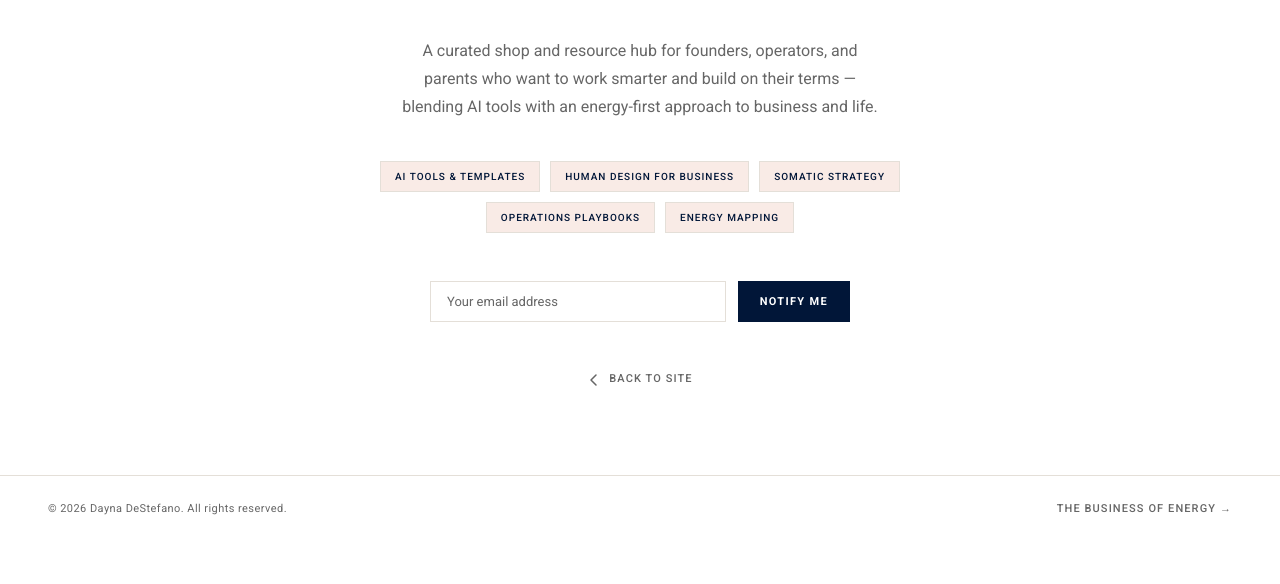
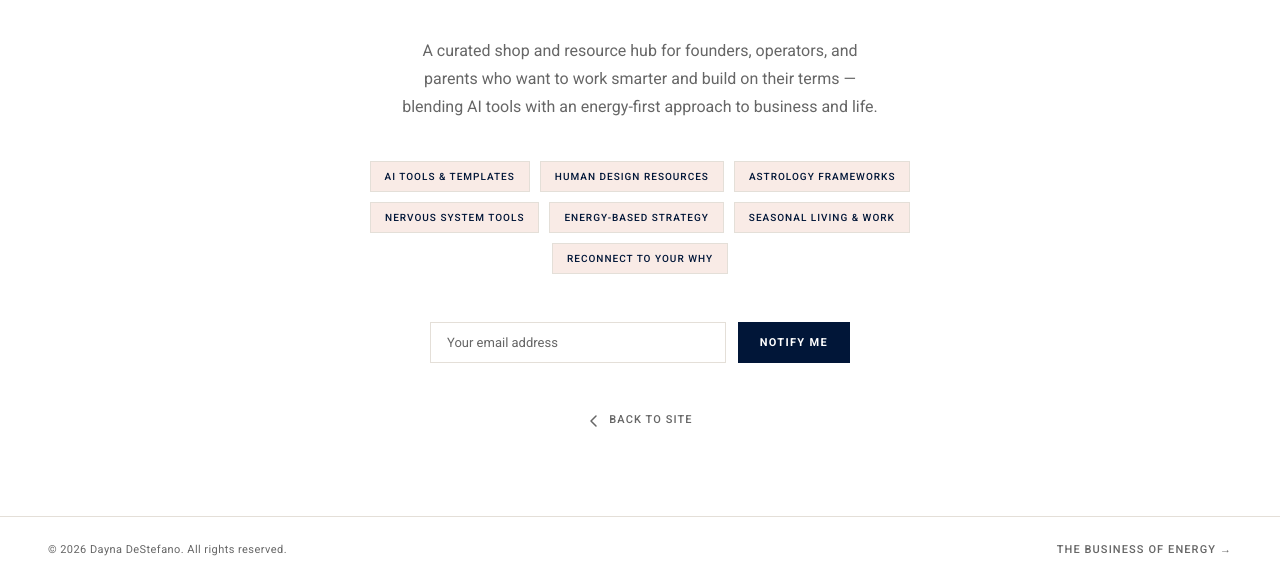
Before and after one commit to nickdestefano2905/dayna-destefano-website, a website: page resources.html in a window 1280 px wide. Shown: the part 297-881 px from the top of the page. Before the commit the page ends 840 px from the top, so only its background shows below. Drawn offline with Linux system fonts and the light colour scheme.

Commit message:
Update resources page teaser tags to reflect energy & AI framework themes
Co-Authored-By: Claude Sonnet 4.6 <noreply@anthropic.com>

```diff
--- a/resources.html
+++ b/resources.html
@@ -93,10 +93,12 @@ footer{padding:24px 48px;border-top:1px solid var(--rule);display:flex;align-ite
 
     <div class="teaser-tags">
       <span class="tag">AI Tools &amp; Templates</span>
-      <span class="tag">Human Design for Business</span>
-      <span class="tag">Somatic Strategy</span>
-      <span class="tag">Operations Playbooks</span>
-      <span class="tag">Energy Mapping</span>
+      <span class="tag">Human Design Resources</span>
+      <span class="tag">Astrology Frameworks</span>
+      <span class="tag">Nervous System Tools</span>
+      <span class="tag">Energy-Based Strategy</span>
+      <span class="tag">Seasonal Living &amp; Work</span>
+      <span class="tag">Reconnect to Your Why</span>
     </div>
 
     <form class="notify-form" onsubmit="handleSubmit(event)">
```
